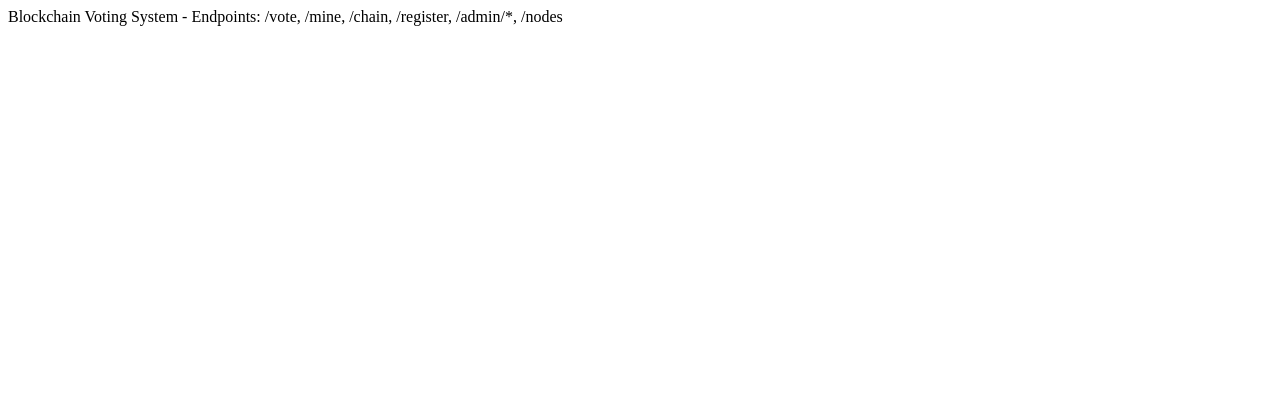
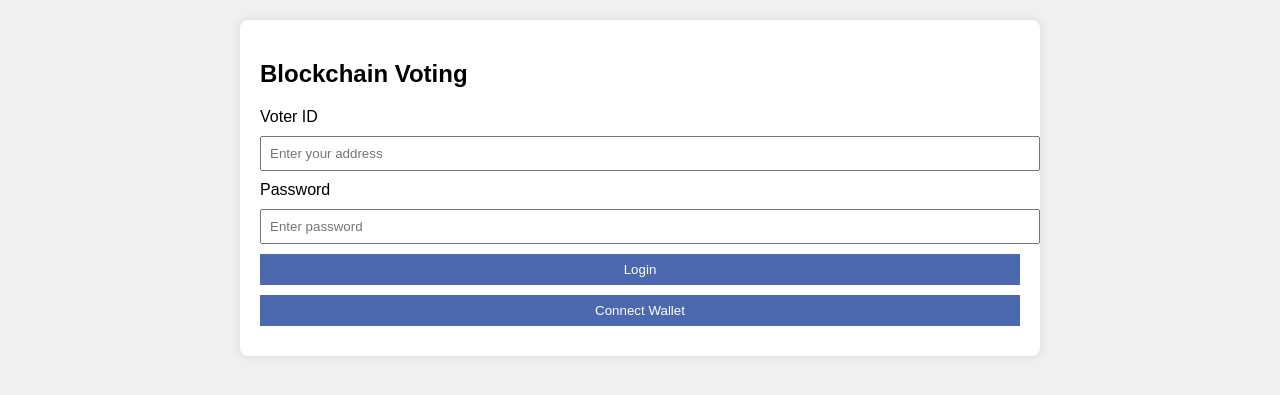
Before and after one commit to MohamedSelimMah/Blockchain_Based_Voting_System, a Flask app: page / in a window 1280 px wide. Shown: the top 395 px of the page. Run offline with Flask 3, Linux system fonts and the light colour scheme.

Commit message:
commited

```diff
--- a/app.py
+++ b/app.py
@@ -254,7 +254,7 @@ def consensus():
 
 @app.route('/')
 def home():
-    return "Blockchain Voting System - Endpoints: /vote, /mine, /chain, /register, /admin/*, /nodes"
+    return render_template('Home.html')
 
 @app.route('/vote', methods=['GET'])
 def vote_page():
@@ -267,7 +267,7 @@ def register_page():
 @app.route('/result', methods=['GET'])
 @admin_required
 def results_page():
-    return render_template('results.html')
+    return render_template("results.html")
 @app.route('/login', methods=['GET'])
 def login_page():
     return render_template('login.html')
--- a/style/style.css
+++ b/static/style.css
@@ -21,13 +21,13 @@ input, select, button {
 }
 
 button {
-    background: #4CAF50;
+    background: #4c68af;
     color: white;
     border: none;
     cursor: pointer;
 }
 
 a {
-    color: #4CAF50;
+    color: #4c68af;
     text-decoration: none;
 }
--- /dev/null
+++ b/templates/Home.html
@@ -0,0 +1,26 @@
+<!DOCTYPE html>
+<html lang="en">
+<head>
+  <meta charset="UTF-8">
+  <meta name="viewport" content="width=device-width, initial-scale=1.0">
+  <title>Blockchain Voting System</title>
+  <link href="{{ url_for('static', filename='style.css') }}" rel="stylesheet">
+</head>
+<body>
+  <div>
+    <div class="container">
+      <h2>Blockchain Voting</h2>
+      <form>
+        <label>Voter ID</label>
+        <input type="text" placeholder="Enter your address">
+
+        <label>Password</label>
+        <input type="password" placeholder="Enter password">
+
+        <button type="submit">Login</button>
+      </form>
+      <button >Connect Wallet</button>
+    </div>
+  </div>
+</body>
+</html>
--- a/templates/register.html
+++ b/templates/register.html
@@ -2,7 +2,7 @@
 <html>
 <head>
     <title>Register to Vote</title>
-    <link rel="stylesheet" href="{{ url_for('static', filename='styles.css') }}">
+    <link rel="stylesheet" href="{{ url_for('static', filename='style.css') }}">
 </head>
 <body>
     <div class="container">
```
